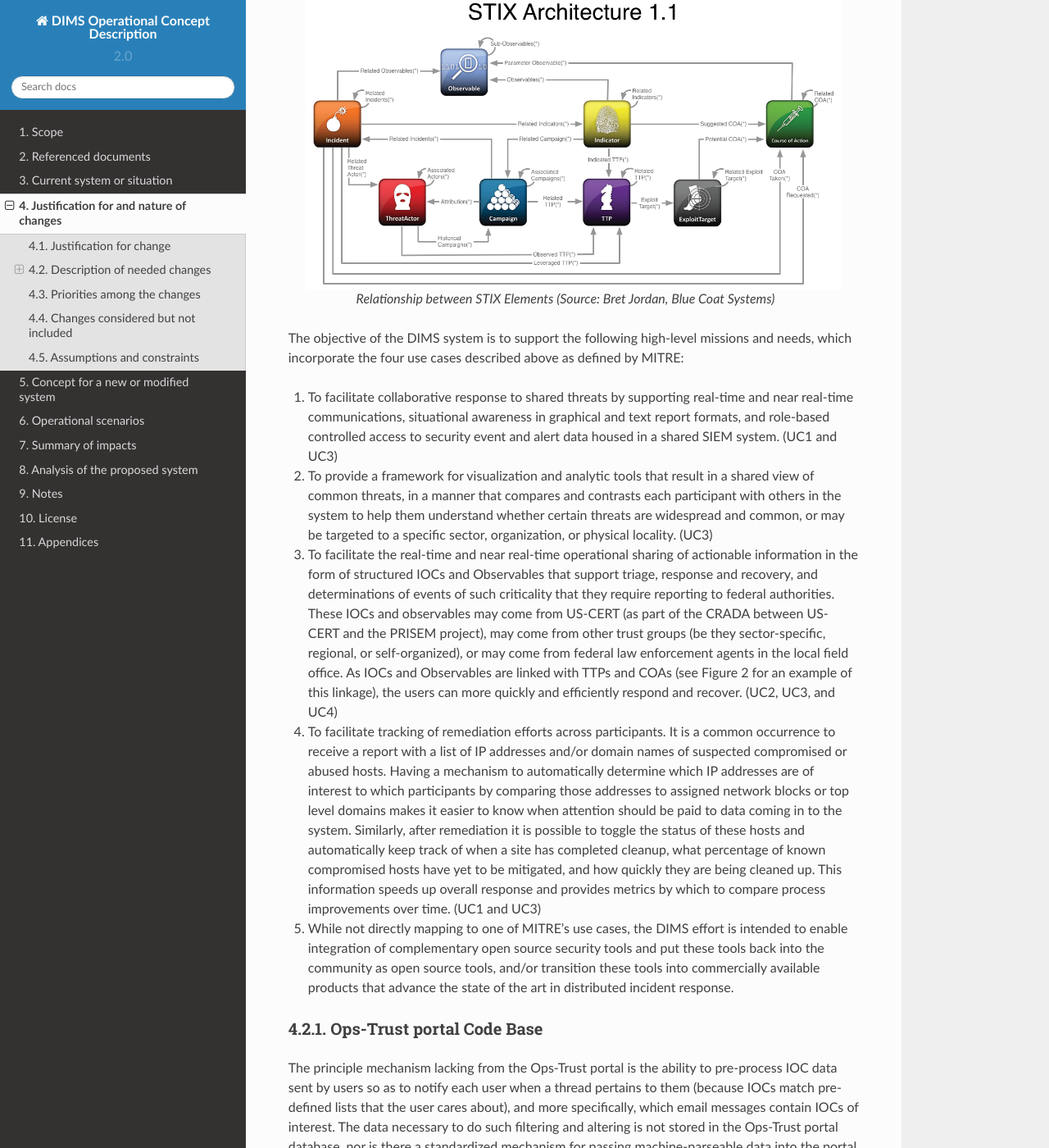
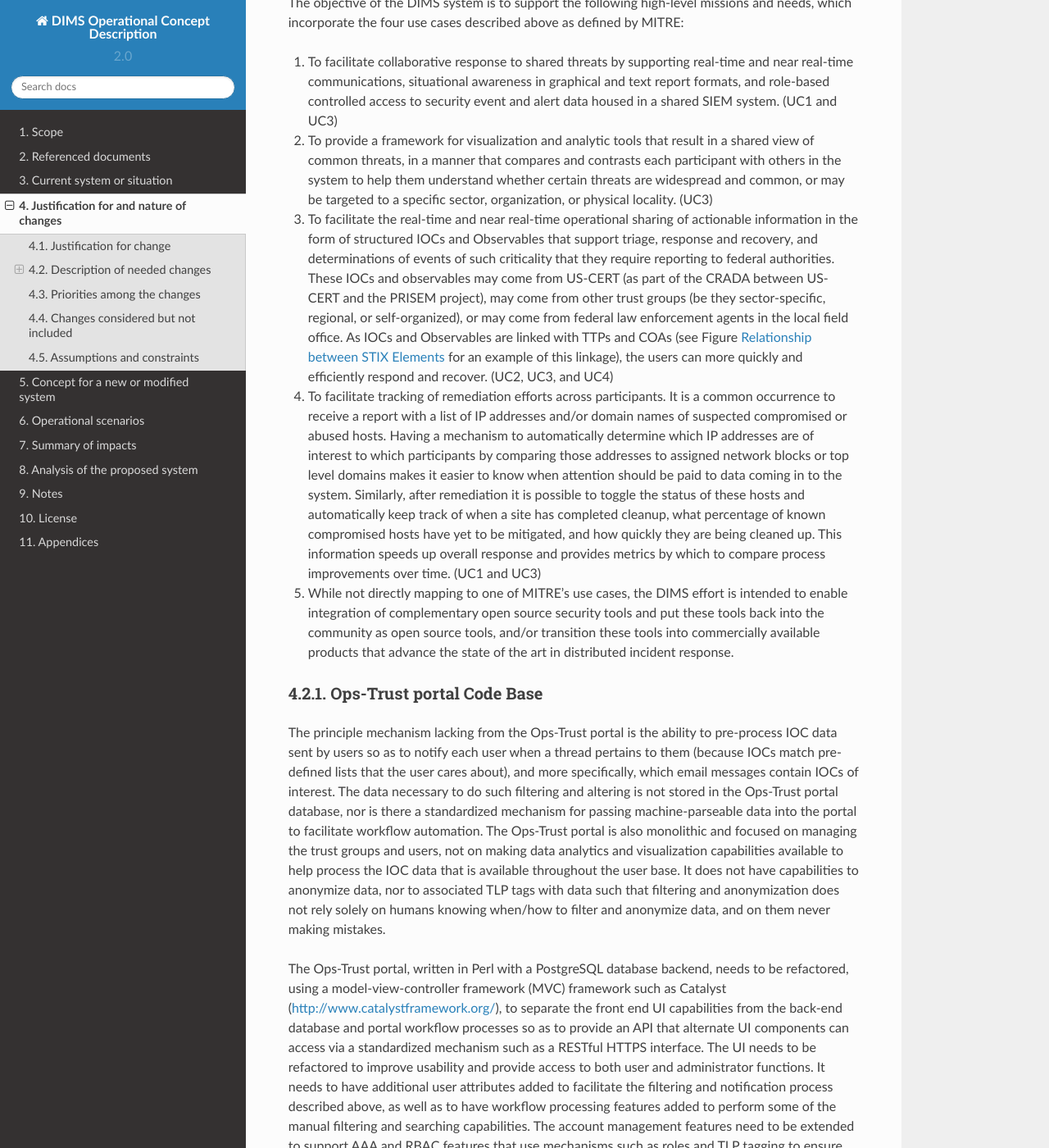
Before and after one commit to uw-dims/dims-ocd, a Sphinx documentation site: the page built from source/justifications.rst, in a window 1280 px wide and 1400 px high, scrolled down 3855 px. Shown: the whole window at 82% size. Built offline with Sphinx 7.4.7 and the Read the Docs theme 2.0.0, drawn with Linux system fonts in a browser that asks for light colours; some of the changed text lies outside the part shown.

Commit message:
Move STIX figure and fix unlinked figure references

```diff
--- a/source/justifications.rst
+++ b/source/justifications.rst
@@ -174,17 +174,6 @@
 known good and known bad is a requirement of the workflow for this discovery
 process.
 
-.. _stixelements:
-
-.. figure:: images/STIX-Diagram-Horizontal-1-1.png
-   :alt: STIX IOCs
-   :width: 95%
-   :align: center
-
-   Relationship between STIX  Elements (Source: Bret Jordan, Blue Coat Systems)
-
-..
-
 The objective of the DIMS system is to support the following high-level
 missions and needs, which incorporate the four use cases described above as
 defined by MITRE:
@@ -208,7 +197,8 @@
    and the PRISEM project), may come from other trust groups (be they
    sector-specific, regional, or self-organized), or may come from federal law
    enforcement agents in the local field office. As IOCs and Observables are
-   linked with TTPs and COAs (see Figure 2 for an example of this linkage), the
+   linked with TTPs and COAs (see Figure :ref:`stixrelationships`
+   for an example of this linkage), the
    users can more quickly and efficiently respond and recover. (UC2, UC3, and
    UC4)
 
```
Also changed, not shown: other parts of source/justifications.rst (+1 -1 lines).
